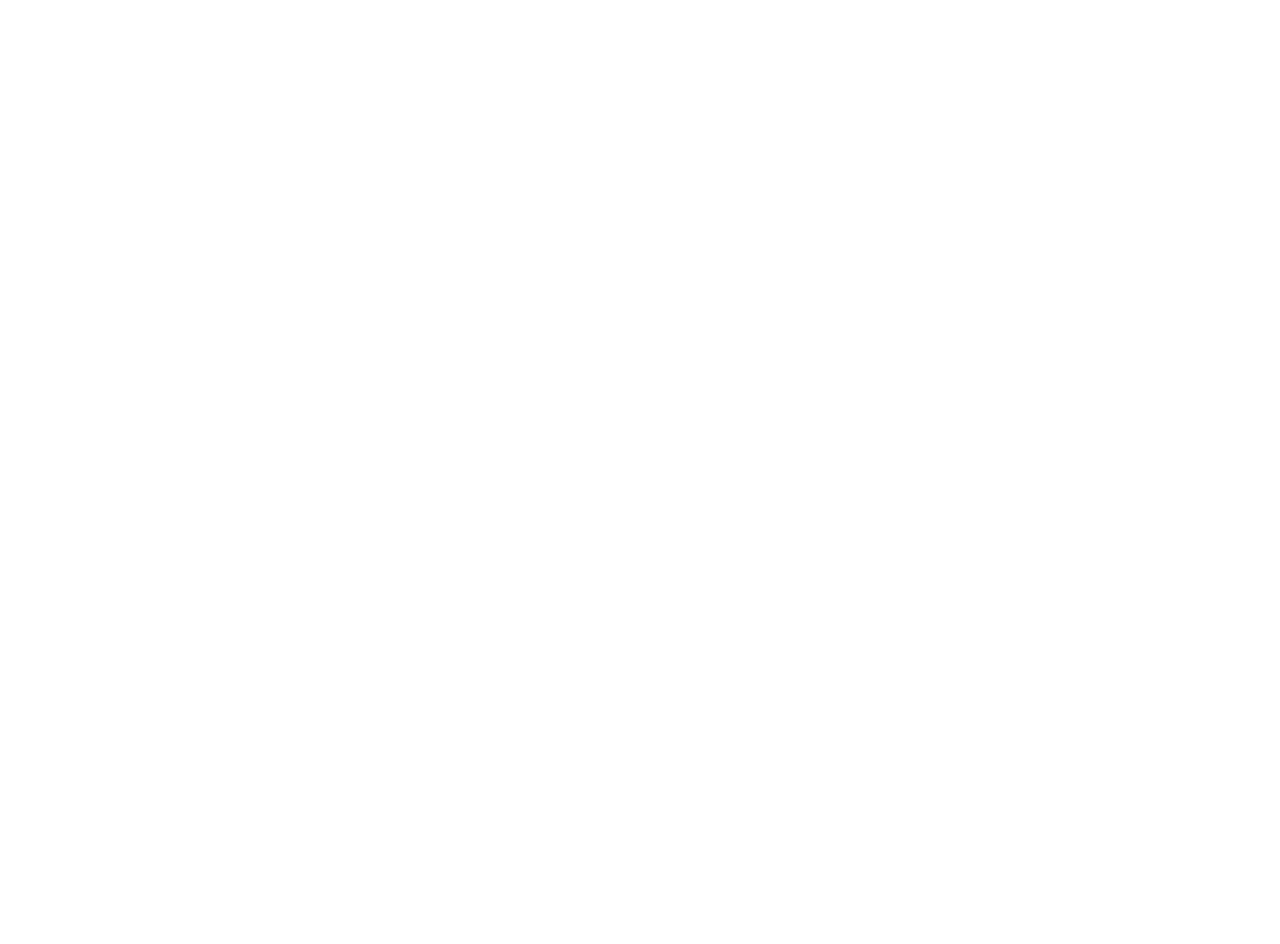
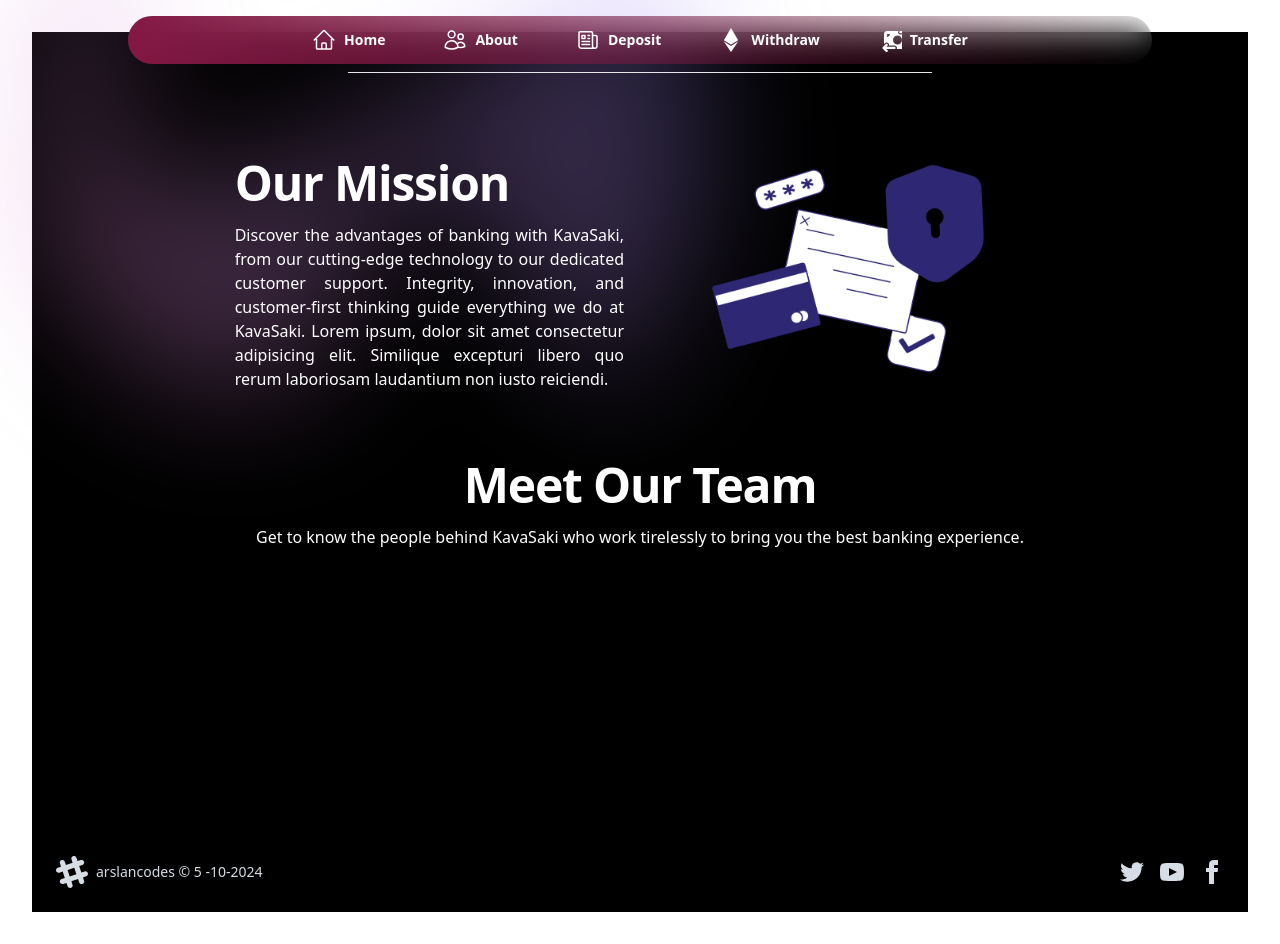
Before and after one commit to arslan-codes/Decentralized-BankDapp, a React (Vite) app in the folder frontend/: page /about in a window 1280 px wide. Before the commit this address had no page. Before the commit the page ends 800 px from the top, so only its background shows below. Built offline with nearby package versions, Linux system fonts and the light colour scheme.

Commit message:
UI updated

```diff
--- a/frontend/src/App.jsx
+++ b/frontend/src/App.jsx
@@ -5,9 +5,7 @@
 import Deposit from "./pages/Deposit";
 import Withdraw from "./pages/Withdraw";
 import Transfer from "./pages/Transfer";
-// import About from "./pages/About"; // Ensure you import your About component
-// import Contact from "./pages/Contact"; // Ensure you import your Contact component
-// import Home from "./pages/Home"; // Ensure you import your Home component
+import About from "./pages/About";
 
 function App() {
   return (
@@ -15,6 +13,7 @@
       {/* Include the Header component here */}
       <Routes>
         <Route path="/" element={<Hero />} />
+        <Route path="/about" element={<About />} />
         <Route path="/deposit" element={<Deposit />} />
         <Route path="/withdraw" element={<Withdraw />} />
         <Route path="/transfer" element={<Transfer />} />
--- /dev/null
+++ b/frontend/src/pages/About.jsx
@@ -0,0 +1,48 @@
+import React from "react";
+import payment from "../assets/cut-online-payment-security.png";
+import Layout from "../components/Layout";
+
+const About = () => {
+  return (
+    <Layout>
+      <div className="flex justify-center">
+        <hr className="w-1/2 mb-12 mt-10" />
+      </div>
+      <div className="flex flex-col md:flex-row items-center justify-center text-balance space-y-8 md:space-y-0 md:space-x-8">
+        <div className="w-full md:w-1/2 lg:w-1/3 text-justify">
+          <h1 className="text-5xl font-bold my-4 tracking-tight text-white">
+            Our Mission
+          </h1>
+          <p>
+            Discover the advantages of banking with KavaSaki, from our
+            cutting-edge technology to our dedicated customer support.
+            Integrity, innovation, and customer-first thinking guide everything
+            we do at KavaSaki. Lorem ipsum, dolor sit amet consectetur
+            adipisicing elit. Similique excepturi libero quo rerum laboriosam
+            laudantium non iusto reiciendi.
+          </p>
+        </div>
+
+        <div className="w-ful flex justify-center md:w-1/2 lg:w-1/3">
+          <img
+            className="w-3/4 h-auto"
+            src={payment}
+            alt="Online Payment Security"
+          />
+        </div>
+      </div>
+
+      <div className="text-center text-balance my-12">
+        <h1 className="text-5xl font-bold m-4 tracking-tight text-white">
+          Meet Our Team
+        </h1>
+        <p>
+          Get to know the people behind KavaSaki who work tirelessly to bring
+          you the best banking experience.
+        </p>
+      </div>
+    </Layout>
+  );
+};
+
+export default About;
--- a/frontend/src/pages/Deposit.jsx
+++ b/frontend/src/pages/Deposit.jsx
@@ -51,7 +51,12 @@
               </div>
             </div>
             <div className="flex justify-center">
-              <button className="w-3/4 sm:w-full bg-pink-200 text-pink-600 font-semibold py-3 rounded-lg mt-2 text-sm px-5 text-center inline-flex justify-center items-center focus:outline-none focus:ring-1 focus:ring-pink-600 f focus:ring-offset-2">
+              <button
+                className="w-3/4 sm:w-full bg-pink-200
+               text-pink-600 font-semibold py-3 rounded-lg mt-2 text-sm px-5 text-center
+                inline-flex justify-center items-center  hover:bg-pink-500 hover:text-white focus-visible:outline
+                 focus-visible:outline-2 focus-visible:outline-offset-2 focus-visible:outline-indigo-600"
+              >
                 <svg
                   className="w-4 h-4 me-2 -ms-1 text-[#626890]"
                   aria-hidden="true"
--- a/frontend/src/pages/Hero.jsx
+++ b/frontend/src/pages/Hero.jsx
@@ -8,21 +8,9 @@
   return (
     <Layout>
       <div className="mx-auto max-w-2xl py-28 sm:py-48 lg:py-30">
-        <div className="hidden sm:mb-8 sm:flex sm:justify-center">
-          {/* <div className="relative rounded-full px-3 py-1 text-sm leading-6  text-white ring-1 ring-gray-900/10 hover:ring-gray-900/20">
-                Announcing our next round of funding.{" "}
-                <a
-                  href="#blog"
-                  className="font-semibold text-indigo-600"
-                  // onClick={handleReadMoreClick}
-                >
-                  <span className="absolute inset-0" aria-hidden="true"></span>
-                  Read more <span aria-hidden="true">&rarr;</span>
-                </a>
-              </div> */}
-        </div>
+        <div className="hidden sm:mb-8 sm:flex sm:justify-center"></div>
         <div className="text-center">
-          <h1 className="text-2xl sm: text-4xl font-bold tracking-tight text-white sm:text-6xl">
+          <h1 className="text-2xl sm:text-4xl font-bold tracking-tight text-white md:text-6xl">
             Decentralized Bank
           </h1>
           <p className="text-sm md:text-lg mt-2  md:mt-6 leading-8 text-gray-100 whitespace-pre-wrap sm:whitespace-normal">
@@ -38,7 +26,11 @@
             </a> */}
             <button
               type="button"
-              class="text-gray-900 bg-white hover:bg-gray-100 border border-gray-200 focus:ring-4 focus:outline-none focus:ring-gray-100 font-medium rounded-lg text-sm px-5 py-2.5 text-center inline-flex items-center dark:focus:ring-gray-600 dark:bg-gray-800 dark:border-gray-700 dark:text-white dark:hover:bg-gray-700 me-2 mb-2"
+              class="text-gray-900 bg-white hover:bg-pink-700 border
+               focus:ring-4 focus:outline-none focus:ring-gray-100
+               font-semibold hover:text-white rounded-lg text-sm px-5
+               py-2.5 text-center inline-flex items-center dark:focus:ring-gray-600
+                dark:bg-gray-800 dark:border-gray-700 dark:text-white dark:hover:bg-gray-700 me-2 mb-2"
             >
               <svg
                 aria-hidden="true"
--- a/frontend/src/pages/Withdraw.jsx
+++ b/frontend/src/pages/Withdraw.jsx
@@ -36,7 +36,12 @@
               </div>
             </div>
             <div className="flex justify-center">
-              <button className="w-3/4 sm:w-full bg-pink-200 text-pink-600 font-semibold py-3 rounded-lg mt-2 text-sm px-5 text-center inline-flex justify-center items-center focus:outline-none focus:ring-1 focus:ring-pink-600 f focus:ring-offset-2">
+              <button
+                className="w-3/4 sm:w-full bg-pink-200
+               text-pink-600 font-semibold py-3 rounded-lg mt-2 text-sm px-5 text-center
+                inline-flex justify-center items-center  hover:bg-pink-500 hover:text-white focus-visible:outline
+                 focus-visible:outline-2 focus-visible:outline-offset-2 focus-visible:outline-indigo-600"
+              >
                 <svg
                   className="w-4 h-4 me-2 -ms-1 text-[#626890]"
                   aria-hidden="true"
@@ -76,7 +81,7 @@
                 <div>
                   {" "}
                   <p className="text-black">All Withdraws</p>
-                  <div class="w-full h-24 overflow-y-auto p-4 border text-black border-0  whitespace-normal"></div>
+                  <div class="w-full h-24 overflow-y-auto p-4  text-black border-0  whitespace-normal"></div>
                 </div>
               </div>
             </div>
```
Also changed, not shown: frontend/src/assets/cut-online-payment-security.png (added).
